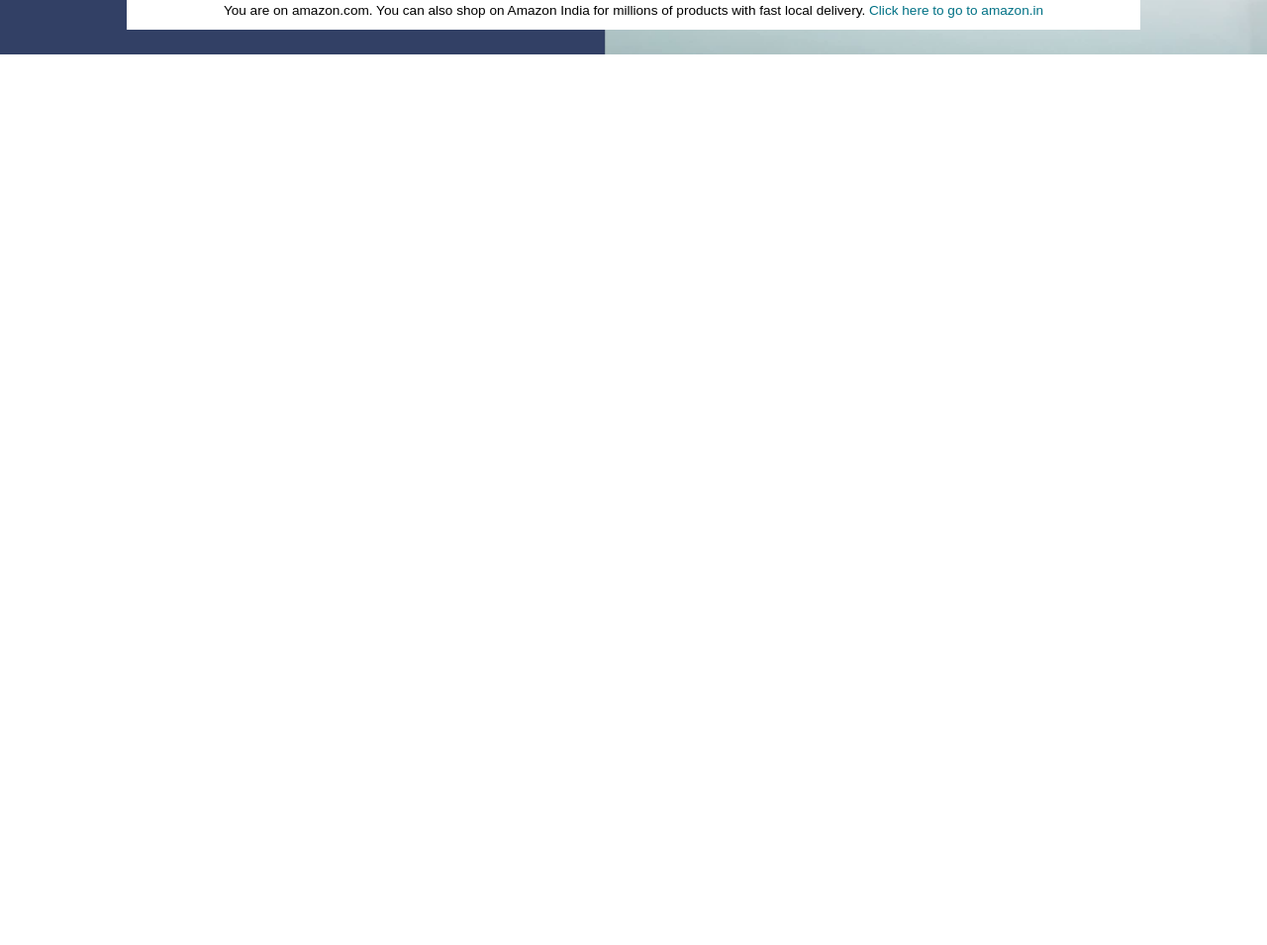
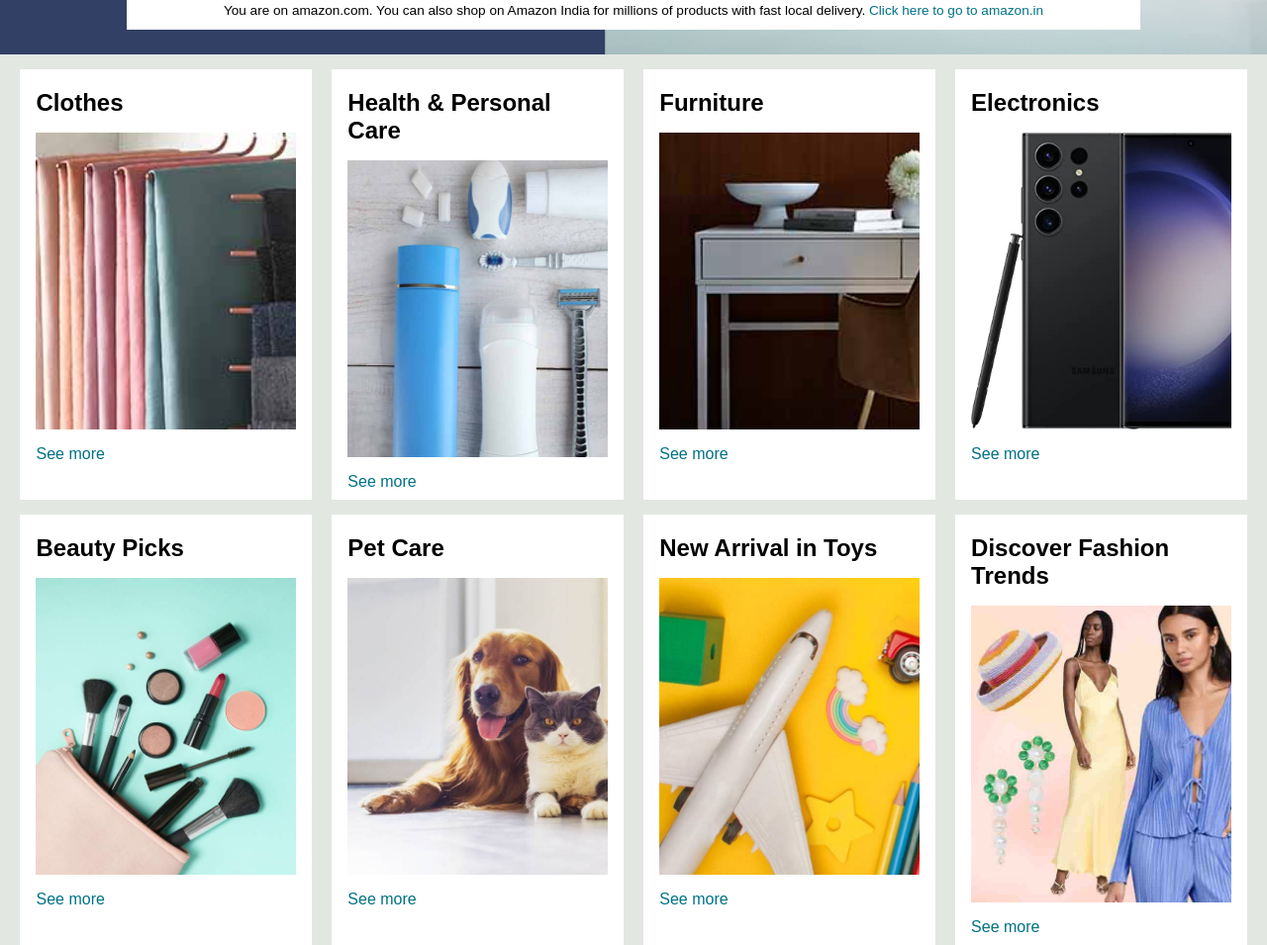
Before and after one commit to Dp20703/Amazon-LandingPage, a plain HTML site: page index.html in a window 1280 px wide. Shown: the part 395-1350 px from the top of the page at 99% size. Before the commit the page ends 800 px from the top, so only its background shows below. Drawn offline with Linux system fonts and the light colour scheme.

Commit message:
Shop-section completed

```diff
--- a/index.html
+++ b/index.html
@@ -69,11 +69,70 @@
 
     <div class="hero-section">
         <div class="hero-msg">
-            <p>You are on amazon.com. You can also shop on Amazon India for millions of products with fast local delivery. <a>Click here to go to amazon.in</a></p>
+            <p>You are on amazon.com. You can also shop on Amazon India for millions of products with fast local
+                delivery. <a>Click here to go to amazon.in</a></p>
         </div>
 
     </div>
 
+    <div class="shop-section">
+        <div class="box1 box">
+            <div class="box-content">
+                <h2>Clothes</h2>
+                <div class="box-img" style="background-image: url(Images/box1_image.jpg);"></div>
+                <p>See more</p>
+            </div>
+        </div>
+        <div class="box2 box">
+            <div class="box-content">
+                <h2>Health & Personal Care</h2>
+                <div class="box-img" style="background-image: url(Images/box2_image.jpg);"></div>
+                <p>See more</p>
+            </div>
+        </div>
+        <div class="box3 box">
+            <div class="box-content">
+                <h2>Furniture</h2>
+                <div class="box-img" style="background-image: url(Images/box3_image.jpg);"></div>
+                <p>See more</p>
+            </div>
+        </div>
+        <div class="box4 box">
+            <div class="box-content">
+                <h2>Electronics</h2>
+                <div class="box-img" style="background-image: url(Images/box4_image.jpg);"></div>
+                <p>See more</p>
+            </div>
+        </div>
+        <div class="box5 box">
+            <div class="box-content">
+                <h2>Beauty Picks</h2>
+                <div class="box-img" style="background-image: url(Images/box5_image.jpg);"></div>
+                <p>See more</p>
+            </div>
+        </div>
+        <div class="box6 box">
+            <div class="box-content">
+                <h2>Pet Care</h2>
+                <div class="box-img" style="background-image: url(Images/box6_image.jpg);"></div>
+                <p>See more</p>
+            </div>
+        </div>
+        <div class="box7 box">
+            <div class="box-content">
+                <h2>New Arrival in Toys</h2>
+                <div class="box-img" style="background-image: url(Images/box7_image.jpg);"></div>
+                <p>See more</p>
+            </div>
+        </div>
+        <div class="box8 box">
+            <div class="box-content">
+                <h2>Discover Fashion Trends</h2>
+                <div class="box-img" style="background-image: url(Images/box8_image.jpg);"></div>
+                <p>See more</p>
+            </div>
+        </div>
+    </div>
 </body>
 
 </html>
--- a/style.css
+++ b/style.css
@@ -164,3 +164,35 @@ span {
 .hero-msg a {
     color: #007185;
 }
+
+/* shop-section */
+.shop-section {
+    display: flex;
+    flex-wrap: wrap;
+    justify-content: space-evenly;
+    background-color: #e2e7e2;
+}
+
+.box {
+    margin-top: 15px;
+    width: 23%;
+    height: 400px;
+    /* border:2px solid black; */
+    background-color: white;
+    padding: 20px 0px 15px;
+}
+
+.box-img {
+    height: 300px;
+    background-size: cover;
+    margin-top: 1rem;
+    margin-bottom: 1rem;
+}
+
+.box-content {
+    margin-left: 1rem;
+    margin-right: 1rem;
+}
+.box-content p{
+    color: #007185;
+}
```
